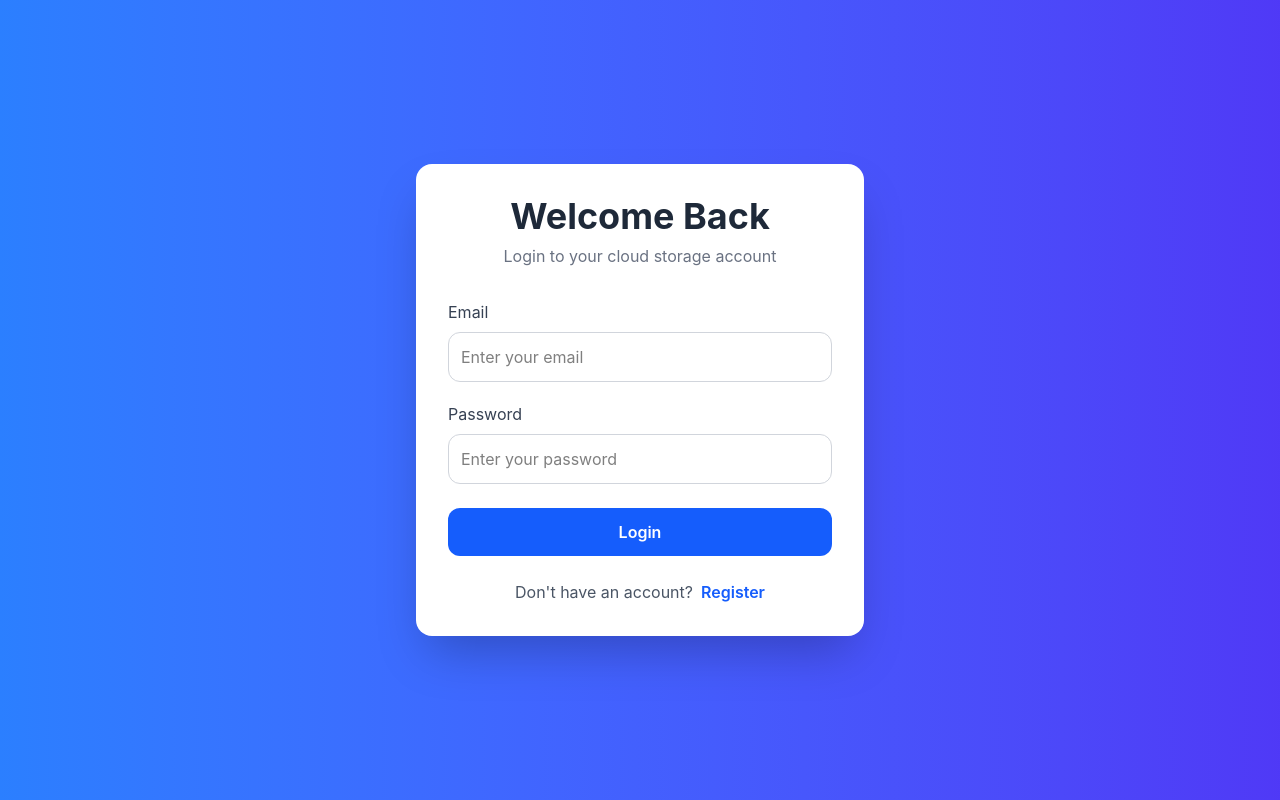
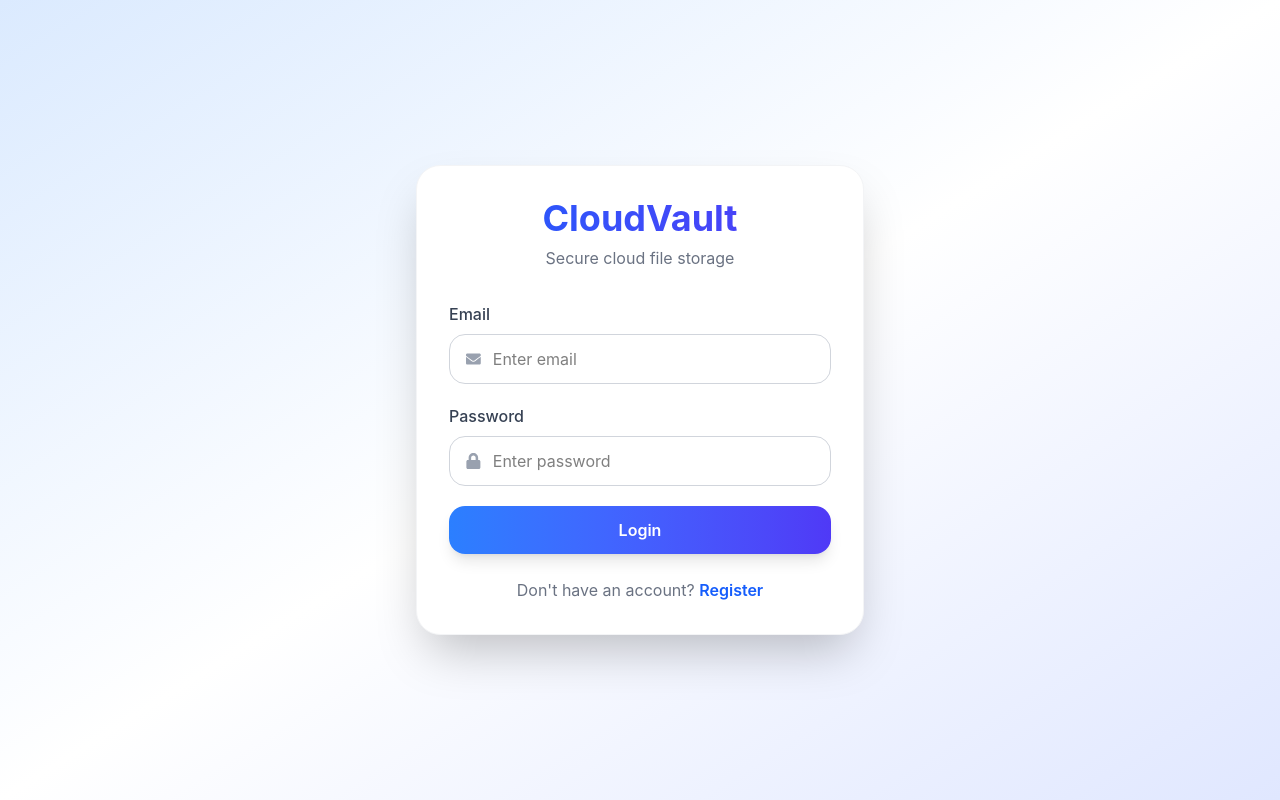
Before and after one commit to shubhsahu23/Cloud-File-Storage-System, a React app in the folder frontend/: page / in a window 1280 px wide. Built offline with nearby package versions, Linux system fonts and the light colour scheme; the HTML template or start-up script is replaced by a standard one.

Commit message:
added storage limit validation and updated frontend UI and dashboard experience

```diff
--- a/frontend/package.json
+++ b/frontend/package.json
@@ -14,6 +14,7 @@
     "axios": "^1.16.0",
     "react": "^19.2.5",
     "react-dom": "^19.2.5",
+    "react-icons": "^5.6.0",
     "react-router-dom": "^7.15.0",
     "tailwindcss": "^4.2.4"
   },
--- a/frontend/pages/Dashboard.jsx
+++ b/frontend/pages/Dashboard.jsx
@@ -1,6 +1,13 @@
 import { useEffect, useState } from "react";
 
 import { useNavigate } from "react-router-dom";
+
+import {
+  FaCloudUploadAlt,
+  FaDownload,
+  FaTrash,
+  FaDatabase
+} from "react-icons/fa";
 
 import API from "../api/axios";
 
@@ -79,7 +86,10 @@ function Dashboard() {
 
     } catch (error) {
 
-      console.log(error);
+      alert(
+        error.response?.data?.detail ||
+        "Upload failed"
+      );
     }
   };
 
@@ -182,6 +192,15 @@ function Dashboard() {
   );
 
 
+  // Storage Percentage
+  const storagePercentage =
+    (
+      (totalStorage /
+        (1024 * 1024 * 1024))
+      * 100
+    ).toFixed(2);
+
+
   useEffect(() => {
 
     fetchFiles();
@@ -191,32 +210,58 @@ function Dashboard() {
 
   return (
 
-    <div className="min-h-screen bg-gray-100">
+    <div className="min-h-screen bg-gradient-to-br from-gray-50 to-blue-50">
 
       {/* Navbar */}
-      <div className="bg-white shadow-md px-8 py-4 flex justify-between items-center">
+      <div className="sticky top-0 z-50 backdrop-blur-md bg-white/80 border-b border-gray-200 shadow-sm">
 
-        <h1 className="text-2xl font-bold text-blue-600">
-          Cloud Storage
+        <div className="max-w-7xl mx-auto px-8 py-4 flex justify-between items-center">
+
+          <h1 className="text-3xl font-bold tracking-tight bg-gradient-to-r from-blue-600 to-indigo-600 bg-clip-text text-transparent">
+            CloudVault
           </h1>
 
           <button
             onClick={handleLogout}
-          className="bg-red-500 hover:bg-red-600 text-white px-5 py-2 rounded-lg"
+            className="bg-gradient-to-r from-red-500 to-pink-500 hover:opacity-90 text-white px-5 py-2 rounded-2xl shadow-lg transition duration-300"
           >
             Logout
           </button>
 
         </div>
 
+      </div>
 
-      <div className="max-w-6xl mx-auto p-6">
+
+      <div className="max-w-7xl mx-auto p-6">
 
         {/* Storage Usage */}
-        <div className="bg-blue-100 text-blue-700 p-4 rounded-xl mb-6">
+        <div className="bg-white p-6 rounded-3xl shadow-lg border border-gray-100 mb-8">
 
-          Storage Used:
-          {" "}
+          <div className="flex flex-col md:flex-row md:items-center md:justify-between gap-4 mb-5">
+
+            <div>
+
+              <div className="flex items-center gap-3 mb-2">
+
+                <FaDatabase className="text-blue-600 text-2xl" />
+
+                <h2 className="text-2xl font-bold text-gray-800">
+                  Storage Usage
+                </h2>
+
+              </div>
+
+              <p className="text-gray-500 text-sm">
+                Monitor your cloud storage usage
+              </p>
+
+            </div>
+
+
+            <div className="text-left md:text-right">
+
+              <p className="text-2xl font-bold text-blue-600">
 
                 {
                   formatFileSize(
@@ -224,15 +269,72 @@ function Dashboard() {
                   )
                 }
 
+              </p>
+
+              <p className="text-gray-500 text-sm">
+                of 1 GB used
+              </p>
+
+            </div>
+
+          </div>
+
+
+          {/* Progress Bar */}
+          <div className="w-full h-5 bg-gray-200 rounded-full overflow-hidden shadow-inner">
+
+            <div
+              className="h-full bg-gradient-to-r from-blue-500 via-indigo-500 to-purple-500 rounded-full transition-all duration-700 ease-in-out"
+              style={{
+                width:
+                  `${Math.min(
+                    storagePercentage,
+                    100
+                  )}%`
+              }}
+            />
+
+          </div>
+
+
+          <div className="flex justify-between mt-4 text-sm text-gray-600">
+
+            <p>
+              {storagePercentage}% used
+            </p>
+
+            <p>
+
+              Remaining:
+              {" "}
+
+              {
+                formatFileSize(
+                  (1024 * 1024 * 1024)
+                  - totalStorage
+                )
+              }
+
+            </p>
+
+          </div>
+
         </div>
 
 
         {/* Upload Section */}
-        <div className="bg-white p-6 rounded-2xl shadow-md mb-8">
+        <div className="bg-white p-6 rounded-3xl shadow-lg border border-gray-100 mb-8">
 
-          <h2 className="text-2xl font-semibold mb-4">
+          <div className="flex items-center gap-3 mb-5">
+
+            <FaCloudUploadAlt className="text-blue-600 text-3xl" />
+
+            <h2 className="text-2xl font-bold text-gray-800">
               Upload File
             </h2>
+
+          </div>
+
 
           <form
             onSubmit={handleUpload}
@@ -244,12 +346,12 @@ function Dashboard() {
               onChange={(e) =>
                 setFile(e.target.files[0])
               }
-              className="border p-3 rounded-lg w-full"
+              className="border-2 border-dashed border-blue-300 hover:border-blue-500 transition duration-300 p-4 rounded-2xl w-full bg-blue-50"
             />
 
             <button
               type="submit"
-              className="bg-blue-600 hover:bg-blue-700 text-white px-6 py-3 rounded-lg"
+              className="bg-gradient-to-r from-blue-500 to-indigo-600 hover:opacity-90 text-white px-8 py-3 rounded-2xl shadow-lg transition duration-300 font-semibold"
             >
               Upload
             </button>
@@ -260,7 +362,7 @@ function Dashboard() {
 
 
         {/* Search Bar */}
-        <div className="mb-6">
+        <div className="mb-8">
 
           <input
             type="text"
@@ -269,40 +371,55 @@ function Dashboard() {
             onChange={(e) =>
               setSearch(e.target.value)
             }
-            className="w-full p-3 rounded-xl border border-gray-300 focus:outline-none focus:ring-2 focus:ring-blue-500"
+            className="w-full p-4 rounded-2xl border border-gray-300 shadow-sm focus:outline-none focus:ring-2 focus:ring-blue-500"
           />
 
         </div>
 
 
-        {/* File Count */}
-        <p className="text-gray-600 mb-4">
+        {/* Files Header */}
+        <div className="flex flex-col md:flex-row md:items-center md:justify-between gap-2 mb-6">
+
+          <h2 className="text-3xl font-bold text-gray-800 tracking-tight">
+            Your Files
+          </h2>
+
+          <p className="text-gray-500 font-medium">
 
             Total Files:
             {" "}
 
+            <span className="text-blue-600 font-bold">
               {filteredFiles.length}
+            </span>
 
           </p>
 
-
-        {/* Files Section */}
-        <h2 className="text-3xl font-bold mb-6">
-          Your Files
-        </h2>
+        </div>
 
 
-        {/* No Files Message */}
+        {/* Empty State */}
         {
           filteredFiles.length === 0 && (
 
+            <div className="bg-white rounded-3xl shadow-lg border border-gray-100 p-12 text-center">
+
+              <FaCloudUploadAlt className="text-6xl text-blue-400 mx-auto mb-4" />
+
+              <h3 className="text-2xl font-bold text-gray-700 mb-2">
+                No Files Uploaded
+              </h3>
+
               <p className="text-gray-500">
-              No files found
+                Upload your first file to get started 🚀
               </p>
+
+            </div>
           )
         }
 
 
+        {/* Files Grid */}
         <div className="grid grid-cols-1 md:grid-cols-2 lg:grid-cols-3 gap-6">
 
           {
@@ -310,28 +427,39 @@ function Dashboard() {
 
               <div
                 key={file._id}
-                className="bg-white p-5 rounded-2xl shadow-md"
+                className="bg-white p-6 rounded-3xl shadow-lg hover:shadow-2xl hover:-translate-y-1 transition-all duration-300 border border-gray-100"
               >
 
-                <h3 className="text-lg font-semibold mb-2 break-words">
+                {/* File Name */}
+                <h3 className="text-xl font-bold text-gray-800 mb-3 break-words">
+
                   {file.original_filename}
+
                 </h3>
 
 
+                {/* File Type */}
                 <p className="text-gray-500 text-sm mb-2">
 
                   Type:
                   {" "}
 
+                  <span className="font-semibold text-gray-700">
+
                     {file.file_type}
+
+                  </span>
 
                 </p>
 
 
+                {/* File Size */}
                 <p className="text-gray-500 text-sm mb-2">
 
                   Size:
                   {" "}
+
+                  <span className="font-semibold text-gray-700">
 
                     {
                       formatFileSize(
@@ -339,10 +467,13 @@ function Dashboard() {
                       )
                     }
 
+                  </span>
+
                 </p>
 
 
-                <p className="text-gray-400 text-sm mb-4">
+                {/* Upload Date */}
+                <p className="text-gray-400 text-sm mb-5">
 
                   Uploaded:
                   {" "}
@@ -358,24 +489,36 @@ function Dashboard() {
                 </p>
 
 
+                {/* Buttons */}
                 <div className="flex gap-3">
 
+                  {/* Download */}
                   <a
                     href={file.file_url}
                     target="_blank"
-                    className="bg-green-500 hover:bg-green-600 text-white px-4 py-2 rounded-lg"
+                    rel="noreferrer"
+                    className="flex-1 flex items-center justify-center gap-2 bg-gradient-to-r from-green-500 to-emerald-600 hover:opacity-90 text-white px-4 py-2 rounded-2xl shadow-md transition duration-300"
                   >
+
+                    <FaDownload />
+
                     Download
+
                   </a>
 
 
+                  {/* Delete */}
                   <button
                     onClick={() =>
                       handleDelete(file._id)
                     }
-                    className="bg-red-500 hover:bg-red-600 text-white px-4 py-2 rounded-lg"
+                    className="flex-1 flex items-center justify-center gap-2 bg-gradient-to-r from-red-500 to-pink-600 hover:opacity-90 text-white px-4 py-2 rounded-2xl shadow-md transition duration-300"
                   >
+
+                    <FaTrash />
+
                     Delete
+
                   </button>
 
                 </div>
--- a/frontend/pages/Login.jsx
+++ b/frontend/pages/Login.jsx
@@ -1,6 +1,11 @@
 import { useState } from "react";
 
-import { useNavigate, Link } from "react-router-dom";
+import { Link, useNavigate } from "react-router-dom";
+
+import {
+  FaEnvelope,
+  FaLock
+} from "react-icons/fa";
 
 import API from "../api/axios";
 
@@ -8,18 +13,22 @@ function Login() {
 
   const navigate = useNavigate();
 
-  const [formData, setFormData] = useState({
-    username: "",
+  const [formData, setFormData] =
+    useState({
+      email: "",
       password: ""
     });
+
 
   const handleChange = (e) => {
 
     setFormData({
       ...formData,
-      [e.target.name]: e.target.value
+      [e.target.name]:
+        e.target.value
     });
   };
+
 
   const handleSubmit = async (e) => {
 
@@ -27,111 +36,130 @@ function Login() {
 
     try {
 
-      const params = new URLSearchParams();
-
-      params.append(
-        "username",
-        formData.username
+      const response = await API.post(
+        "/auth/login",
+        formData
       );
 
-      params.append(
-        "password",
-        formData.password
-      );
-
-      const response = await API.post(
-        "/auth/login",
-        params,
-        {
-          headers: {
-            "Content-Type":
-              "application/x-www-form-urlencoded"
-          }
-        }
-      );
-
-      // Save token
       localStorage.setItem(
         "token",
         response.data.access_token
       );
+
+      alert("Login Successful");
 
       navigate("/dashboard");
 
     } catch (error) {
 
       alert(
-        error.response.data.detail
+        error.response?.data?.detail ||
+        "Login failed"
       );
     }
   };
 
+
   return (
 
-    <div className="min-h-screen bg-gradient-to-r from-blue-500 to-indigo-600 flex items-center justify-center px-4">
+    <div className="min-h-screen flex items-center justify-center bg-gradient-to-br from-blue-100 via-white to-indigo-100 px-4">
 
-      <div className="bg-white p-8 rounded-2xl shadow-2xl w-full max-w-md">
+      <div className="bg-white shadow-2xl rounded-3xl p-8 w-full max-w-md border border-gray-100">
 
-        <h1 className="text-4xl font-bold text-center text-gray-800 mb-2">
-          Welcome Back
+        {/* Title */}
+        <div className="text-center mb-8">
+
+          <h1 className="text-4xl font-bold bg-gradient-to-r from-blue-600 to-indigo-600 bg-clip-text text-transparent">
+
+            CloudVault
+
           </h1>
 
-        <p className="text-center text-gray-500 mb-8">
-          Login to your cloud storage account
+          <p className="text-gray-500 mt-2">
+            Secure cloud file storage
           </p>
 
-        <form onSubmit={handleSubmit}>
+        </div>
 
-          <div className="mb-5">
 
-            <label className="block text-gray-700 mb-2">
+        {/* Form */}
+        <form
+          onSubmit={handleSubmit}
+          className="space-y-5"
+        >
+
+          {/* Email */}
+          <div>
+
+            <label className="text-gray-700 font-medium block mb-2">
               Email
             </label>
 
+            <div className="flex items-center border border-gray-300 rounded-2xl px-4 py-3 focus-within:ring-2 focus-within:ring-blue-500">
+
+              <FaEnvelope className="text-gray-400 mr-3" />
+
               <input
                 type="email"
-              name="username"
-              placeholder="Enter your email"
+                name="email"
+                placeholder="Enter email"
+                value={formData.email}
                 onChange={handleChange}
-              className="w-full border border-gray-300 p-3 rounded-xl focus:outline-none focus:ring-2 focus:ring-blue-500"
                 required
+                className="w-full outline-none bg-transparent"
               />
 
             </div>
 
-          <div className="mb-6">
+          </div>
 
-            <label className="block text-gray-700 mb-2">
+
+          {/* Password */}
+          <div>
+
+            <label className="text-gray-700 font-medium block mb-2">
               Password
             </label>
+
+            <div className="flex items-center border border-gray-300 rounded-2xl px-4 py-3 focus-within:ring-2 focus-within:ring-blue-500">
+
+              <FaLock className="text-gray-400 mr-3" />
 
               <input
                 type="password"
                 name="password"
-              placeholder="Enter your password"
+                placeholder="Enter password"
+                value={formData.password}
                 onChange={handleChange}
-              className="w-full border border-gray-300 p-3 rounded-xl focus:outline-none focus:ring-2 focus:ring-blue-500"
                 required
+                className="w-full outline-none bg-transparent"
               />
 
             </div>
 
+          </div>
+
+
+          {/* Button */}
           <button
             type="submit"
-            className="w-full bg-blue-600 hover:bg-blue-700 text-white font-semibold p-3 rounded-xl transition duration-300"
+            className="w-full bg-gradient-to-r from-blue-500 to-indigo-600 hover:opacity-90 text-white py-3 rounded-2xl font-semibold shadow-lg transition duration-300"
           >
             Login
           </button>
 
         </form>
 
-        <p className="text-center text-gray-600 mt-6">
+
+        {/* Footer */}
+        <p className="text-center text-gray-500 mt-6">
 
           Don't have an account?
+          {" "}
 
           <Link
             to="/register"
-            className="text-blue-600 font-semibold ml-2 hover:underline"
+            className="text-blue-600 font-semibold hover:underline"
           >
             Register
           </Link>
--- a/frontend/pages/Register.jsx
+++ b/frontend/pages/Register.jsx
@@ -1,6 +1,12 @@
 import { useState } from "react";
 
 import { Link, useNavigate } from "react-router-dom";
+
+import {
+  FaUser,
+  FaEnvelope,
+  FaLock
+} from "react-icons/fa";
 
 import API from "../api/axios";
 
@@ -8,19 +14,23 @@ function Register() {
 
   const navigate = useNavigate();
 
-  const [formData, setFormData] = useState({
+  const [formData, setFormData] =
+    useState({
       name: "",
       email: "",
       password: ""
     });
 
+
   const handleChange = (e) => {
 
     setFormData({
       ...formData,
-      [e.target.name]: e.target.value
+      [e.target.name]:
+        e.target.value
     });
   };
+
 
   const handleSubmit = async (e) => {
 
@@ -28,106 +38,153 @@ function Register() {
 
     try {
 
-      const response = await API.post(
+      await API.post(
         "/auth/register",
         formData
       );
 
-      alert(response.data.message);
+      alert(
+        "Registration Successful"
+      );
 
       navigate("/");
 
     } catch (error) {
 
       alert(
-        error.response.data.detail
+        error.response?.data?.detail ||
+        "Registration failed"
       );
     }
   };
 
+
   return (
 
-    <div className="min-h-screen bg-gradient-to-r from-indigo-500 to-blue-600 flex items-center justify-center px-4">
+    <div className="min-h-screen flex items-center justify-center bg-gradient-to-br from-blue-100 via-white to-indigo-100 px-4">
 
-      <div className="bg-white p-8 rounded-2xl shadow-2xl w-full max-w-md">
+      <div className="bg-white shadow-2xl rounded-3xl p-8 w-full max-w-md border border-gray-100">
 
-        <h1 className="text-4xl font-bold text-center text-gray-800 mb-2">
-          Create Account
+        {/* Title */}
+        <div className="text-center mb-8">
+
+          <h1 className="text-4xl font-bold bg-gradient-to-r from-blue-600 to-indigo-600 bg-clip-text text-transparent">
+
+            CloudVault
+
           </h1>
 
-        <p className="text-center text-gray-500 mb-8">
-          Register to use cloud storage
+          <p className="text-gray-500 mt-2">
+            Create your secure account
           </p>
 
-        <form onSubmit={handleSubmit}>
+        </div>
 
-          <div className="mb-5">
 
-            <label className="block text-gray-700 mb-2">
+        {/* Form */}
+        <form
+          onSubmit={handleSubmit}
+          className="space-y-5"
+        >
+
+          {/* Name */}
+          <div>
+
+            <label className="text-gray-700 font-medium block mb-2">
               Name
             </label>
+
+            <div className="flex items-center border border-gray-300 rounded-2xl px-4 py-3 focus-within:ring-2 focus-within:ring-blue-500">
+
+              <FaUser className="text-gray-400 mr-3" />
 
               <input
                 type="text"
                 name="name"
-              placeholder="Enter your name"
+                placeholder="Enter name"
+                value={formData.name}
                 onChange={handleChange}
-              className="w-full border border-gray-300 p-3 rounded-xl focus:outline-none focus:ring-2 focus:ring-indigo-500"
                 required
+                className="w-full outline-none bg-transparent"
               />
 
             </div>
 
-          <div className="mb-5">
+          </div>
 
-            <label className="block text-gray-700 mb-2">
+
+          {/* Email */}
+          <div>
+
+            <label className="text-gray-700 font-medium block mb-2">
               Email
             </label>
+
+            <div className="flex items-center border border-gray-300 rounded-2xl px-4 py-3 focus-within:ring-2 focus-within:ring-blue-500">
+
+              <FaEnvelope className="text-gray-400 mr-3" />
 
               <input
                 type="email"
                 name="email"
-              placeholder="Enter your email"
+                placeholder="Enter email"
+                value={formData.email}
                 onChange={handleChange}
-              className="w-full border border-gray-300 p-3 rounded-xl focus:outline-none focus:ring-2 focus:ring-indigo-500"
                 required
+                className="w-full outline-none bg-transparent"
               />
 
             </div>
 
-          <div className="mb-6">
+          </div>
 
-            <label className="block text-gray-700 mb-2">
+
+          {/* Password */}
+          <div>
+
+            <label className="text-gray-700 font-medium block mb-2">
               Password
             </label>
+
+            <div className="flex items-center border border-gray-300 rounded-2xl px-4 py-3 focus-within:ring-2 focus-within:ring-blue-500">
+
+              <FaLock className="text-gray-400 mr-3" />
 
               <input
                 type="password"
                 name="password"
-              placeholder="Enter your password"
+                placeholder="Enter password"
+                value={formData.password}
                 onChange={handleChange}
-              className="w-full border border-gray-300 p-3 rounded-xl focus:outline-none focus:ring-2 focus:ring-indigo-500"
                 required
+                className="w-full outline-none bg-transparent"
               />
 
             </div>
 
+          </div>
+
+
+          {/* Button */}
           <button
             type="submit"
-            className="w-full bg-indigo-600 hover:bg-indigo-700 text-white font-semibold p-3 rounded-xl transition duration-300"
+            className="w-full bg-gradient-to-r from-blue-500 to-indigo-600 hover:opacity-90 text-white py-3 rounded-2xl font-semibold shadow-lg transition duration-300"
           >
             Register
           </button>
 
         </form>
 
-        <p className="text-center text-gray-600 mt-6">
+
+        {/* Footer */}
+        <p className="text-center text-gray-500 mt-6">
 
           Already have an account?
+          {" "}
 
           <Link
             to="/"
-            className="text-indigo-600 font-semibold ml-2 hover:underline"
+            className="text-blue-600 font-semibold hover:underline"
           >
             Login
           </Link>
```
Also changed, not shown: 1 other file (tests, documents, lock files or other folders). Lines whose indentation alone changed are shown as unchanged.
